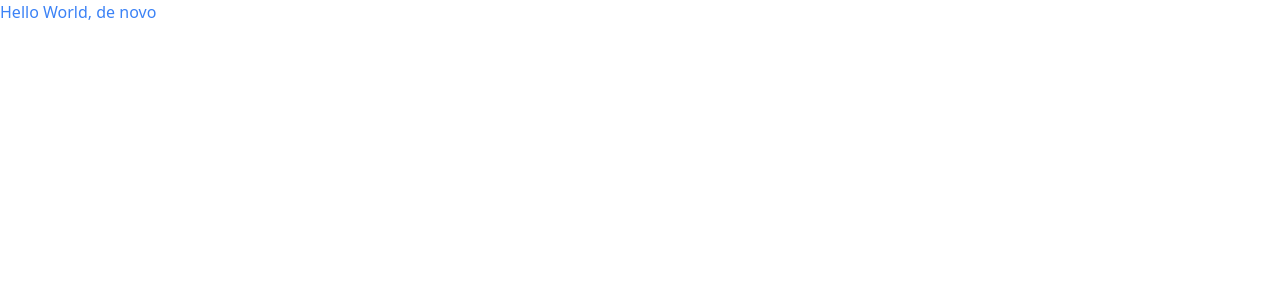
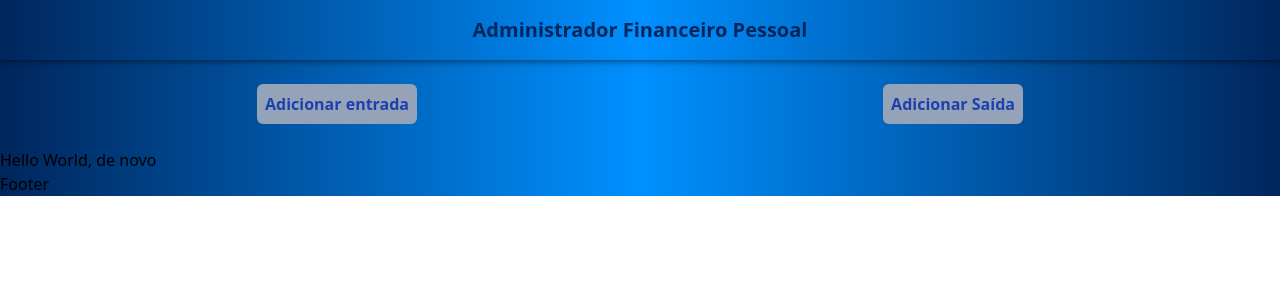
Before and after one commit to RenanJochem98/AdmFinanceiroPessoal, a React (Vite) app in the folder frontend/: page / in a window 1280 px wide. Shown: the top 300 px of the page. Built offline with nearby package versions, Linux system fonts and the light colour scheme; the HTML template or start-up script is replaced by a standard one.

Commit message:
Adiciona inicio de estilização ao projeto.

```diff
--- a/frontend/index.html
+++ b/frontend/index.html
@@ -4,7 +4,7 @@
     <meta charset="UTF-8" />
     <link href="../dist/output.css" rel="stylesheet">
     <meta name="viewport" content="width=device-width, initial-scale=1.0" />
-    <title>Vite + React + TS</title>
+    <title>Financeiro</title>
   </head>
   <body>
     <div id="root"></div>
--- a/frontend/src/App.tsx
+++ b/frontend/src/App.tsx
@@ -1,12 +1,27 @@
 // import { useState } from 'react'
 import './App.css'
+import BtnHeader  from './Components/BtnHeader'
 
 function App() {
   // const [count, setCount] = useState(0)
 
   return (
-    <div className="text-blue-500">
-      Hello World, de novo
+    <div className='bg-gradient-to-r from-primaria  via-secundaria to-primaria'>
+      <header>
+        <div className='text-center font-bold text-primaria w-full p-4 text-xl shadow-md shadow-black/30'>
+           Administrador Financeiro Pessoal
+        </div>
+      </header>
+      <main>
+        <nav className='mx-auto flex items-center justify-between p-6'>
+          <BtnHeader texto="Adicionar entrada" />
+          <BtnHeader texto="Adicionar Saída"/>
+        </nav>
+        Hello World, de novo
+      </main>
+      <footer>
+        Footer
+      </footer>
     </div>
   )
 }
--- /dev/null
+++ b/frontend/src/Components/BtnHeader.tsx
@@ -0,0 +1,15 @@
+
+interface BtnHeaderProps {
+    texto: string
+}
+
+export default function BtnHeader( {texto}: BtnHeaderProps ) {
+    return (
+        <button
+            type="button"
+            className="mx-auto font-bold text-blue-800 p-2 rounded-md bg-slate-400
+             hover:bg-gray-600 hover:text-blue-400">
+                {texto}
+         </button>
+    )
+}
--- a/frontend/tailwind.config.js
+++ b/frontend/tailwind.config.js
@@ -2,7 +2,17 @@
 export default {
   content: ["./src/**/*.{js,jsx,ts,tsx}"],
   theme: {
-    extend: {},
+    extend: {
+      colors: {
+        'primaria': '#00265c',
+        'secundaria': '#0090ff',
+        'destaque': '#00bf6f',
+        'aviso': '#ffc107',
+        'perigo': '#ff4f42',
+        'destaque-secundaria': '#fa8c16',
+      }
+    }
   },
+  extend: {},
   plugins: [],
 }
```
